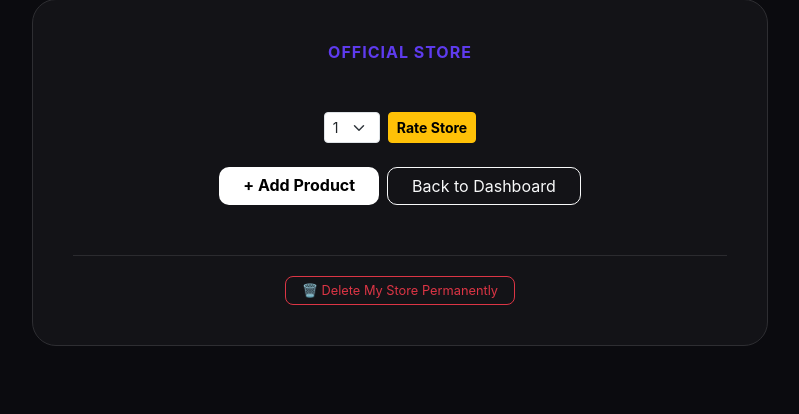
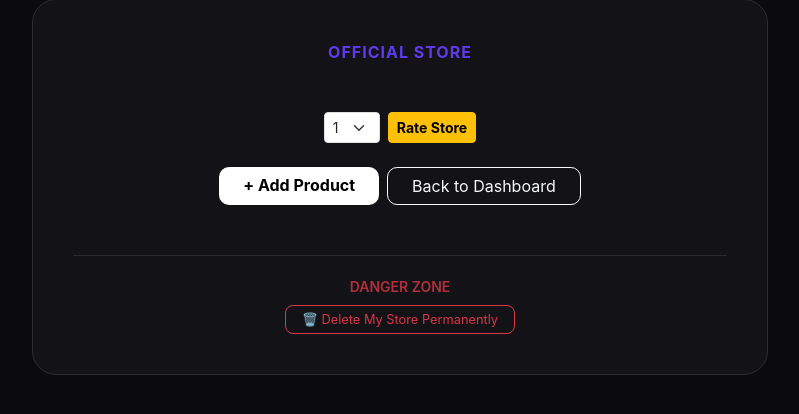
Before and after one commit to AreefHakim/G103, a Flask app: template templates/mystore.html in a window 1280 px wide. Shown: the part 99-513 px from the top of the page, without its empty margins (240-1039 px from the left). Run offline with Flask 3, Linux system fonts and the light colour scheme; the template is opened without the code that fills it, so the values that code supplies are empty.

Commit message:
Update mystore.html

```diff
--- a/templates/mystore.html
+++ b/templates/mystore.html
@@ -69,6 +69,7 @@
                     </div>
 
                     <div class="danger-zone">
+                        <p class="text-danger small mb-2" style="font-weight: 600; opacity: 0.8;">DANGER ZONE</p>
                         <form action="{{ url_for('delete_store') }}" method="POST" onsubmit="return confirm('Are you sure you want to delete this store? All of your listed products will be permanently lost!');">
                             <button type="submit" class="btn btn-outline-danger btn-sm px-3" style="border-radius: 8px; font-size: 0.8rem;">
                                 🗑️ Delete My Store Permanently
```
